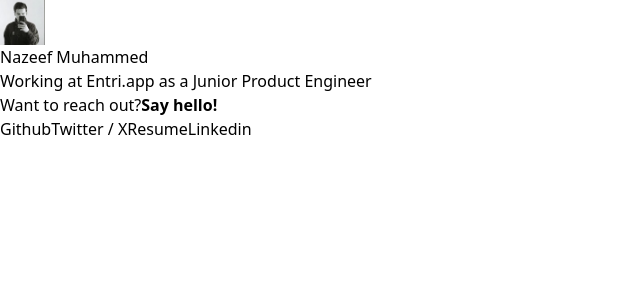
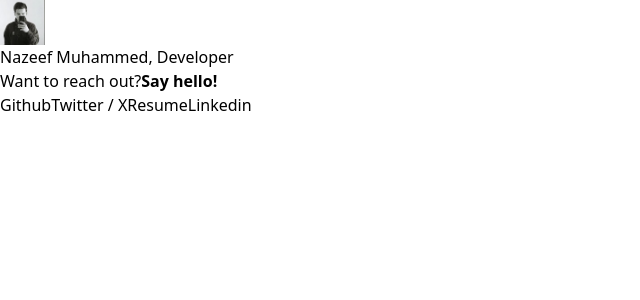
Before and after one commit to iamnazeef/Portfolio, a React (Vite) app: page / in a window 1280 px wide. Shown: the top 300 px of the page, without its empty margins (0-640 px from the left). Built offline with nearby package versions, Linux system fonts and the light colour scheme; what @material-tailwind/react would draw is missing.

Commit message:
Update Home.tsx

```diff
--- a/src/pages/Home.tsx
+++ b/src/pages/Home.tsx
@@ -6,24 +6,10 @@ const Home: React.FC = () => {
       <header className="flex items-center gap-2 tracking-wide">
         <img src={Picture} width={45} height={45} loading="lazy" alt="A mirror selfie of mine" />
         <div className="font-bold text-gray-300 mr-1">
-          Nazeef Muhammed
+          Nazeef Muhammed, Developer
         </div>
       </header>
       <section className="mt-8 mb-8">
-        <div className="w-full max-w-[750px] mb-4">
-          <div className="flex flex-col gap-2">
-            <p>
-              Working at&nbsp;
-              <a
-                href="https://entri.app/"
-                className="text-blue-800 hover:underline w-fit"
-              >
-                Entri.app
-              </a>
-              &nbsp;as a Junior Product Engineer
-            </p>
-          </div>
-        </div>
         <div className="flex items-center gap-2">
           <span>Want to reach out?</span>
           <a
```
